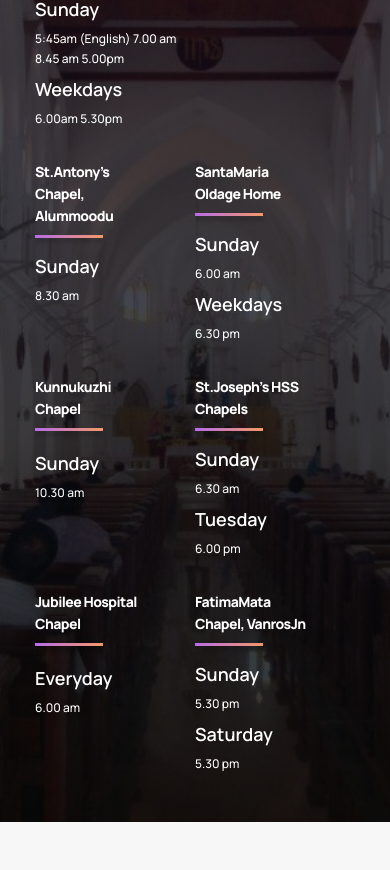
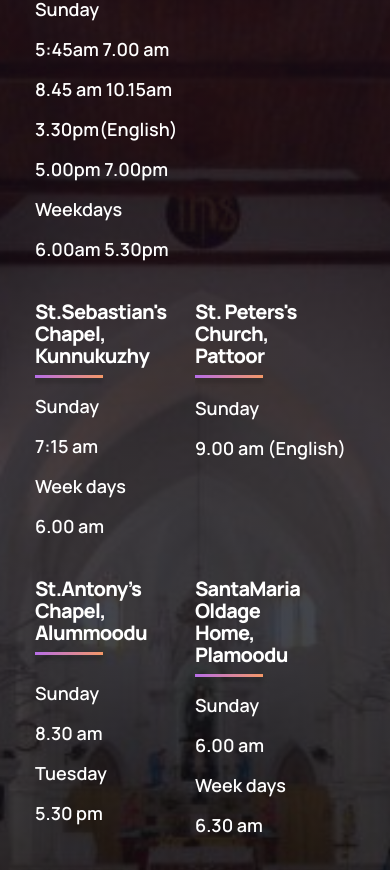
Before and after one commit to St-Joseph-Cathedral-Palayam/OfficialWebsite, a Next.js app: page / in a window 390 px wide. Shown: the part 3034-3904 px from the top of the page. Built offline with nearby package versions, Linux system fonts and the light colour scheme.

Commit message:
Updated mass timings and footer

```diff
--- a/components/Footer.js
+++ b/components/Footer.js
@@ -1,7 +1,15 @@
 import React from "react";
 import styles from "../styles/Footer.module.css";
 
-const Footer = () =>
+const Footer = () => {
+  const scrollToContact = () => {
+    const contactSection = document.getElementById('contact');
+    if (contactSection) {
+      contactSection.scrollIntoView({ behavior: 'smooth' });
+    }
+  };
+
+  return (
     <div className={styles.church__footer}>
       <div className={styles.church__footer_links}>
         <div className={styles.church__footer_links_logo}>
@@ -11,26 +19,21 @@ const Footer = () =>
           <p>All Rights Reserved</p>
         </div>
         <div className={styles.church__footer_links_div}>
-        <h4>Links</h4>
-        <p>Overons</p>
           <p>
             <a href="https://www.facebook.com/Palayampalli">Facebook</a>
           </p>
-        <p>Counters</p>
-        <p>Contact</p>
-      </div>
-      <div className={styles.church__footer_links_div}>
-        <h4>Company</h4>
-        <p>Terms & Conditions </p>
-        <p>Privacy Policy</p>
-        <p>Contact</p>
+          <p onClick={scrollToContact} style={{ cursor: 'pointer' }}>Contact</p>
         </div>
       <div className={styles.church__footer_links_div}>
         <h4>Website Design</h4>
         <p>Anil Antony</p>
         <p>anilantony3134@gmail.com</p>
+        <p>Sharon Antony M</p>
+        <p>sharonantonym@gmail.com</p>
       </div>
     </div>
-  </div>;
+  </div>
+  );
+};
 
 export default Footer;
--- a/pages/index.js
+++ b/pages/index.js
@@ -19,7 +19,7 @@ export const getStaticProps = async () => {
   }
 }
 
-const Feature = ({ title, text1, text, text2, text3 }) => (
+const Feature = ({ title, text1, text, text2, text3, text4 }) => (
   <div className={styles.church__features_container__feature}>
     <div className={styles.church__features_container__feature_title}>
       <h1>
@@ -31,14 +31,17 @@ const Feature = ({ title, text1, text, text2, text3 }) => (
       <p className={styles.text1}>
         {text1}
       </p>
-      <p>
+      <p className={styles.text1}>
         {text}
       </p>
       <p className={styles.text1}>
         {text2}
       </p>
-      <p>
+      <p className={styles.text1}>
         {text3}
+      </p>
+      <p className={styles.text1}>
+        {text4}
       </p>
     </div>
 
@@ -83,14 +86,14 @@ export default function Home({ data }) {
       </Head>
       {/* Banner Start */}
       <div className={styles.stjoseph__header} id="home" >
-        <div className={styles.stjoseph__header_content} style={{position: 'relative'}}>
-        {/* {popup.image && */}
-        {/* ( */}
+        <div className={styles.stjoseph__header_content} style={{ position: 'relative' }}>
+          {/* {popup.image && */}
+          {/* ( */}
           {/* <Popup trigger={trigger} setTrigger={setTrigger}>
             <Image src={'/assets/Easter.jpeg'} alt='popup image' width='400' height='800' className={styles.stjoseph_popup_image}/>
           </Popup> */}
-        {/* ) */}
-      {/* } */}
+          {/* ) */}
+          {/* } */}
           <h1 className={styles.gradient__text} ref={el} />
           <p>Welcome to the official website of the St. Joseph’s Metropolitan Cathedral, Trivandrum, Kerala. The
             St. Joseph’s Cathedral located at Palayam is an ancient church in India where believers from far and
@@ -141,22 +144,28 @@ export default function Home({ data }) {
         </div>
         <div className={styles.church__timing_container}>
           <div className={styles.church__timing_contained}>
-            <Feature title="St.Joseph’s Cathedral, Palayam" text1="Sunday " text="  5:45am  (English)  7.00 am 8.45 am 5.00pm" text2="Weekdays" text3="6.00am  5.30pm" />
+            <Feature title="St.Joseph’s Cathedral, Palayam" text1="Sunday " text2="  5:45am 7.00 am 8.45 am  10.15am 3.30pm(English) 5.00pm 7.00pm"
+              text3="Weekdays" text4="6.00am  5.30pm" />
           </div>
           <div className={styles.church__timing_contained}>
-            <Feature title="St.Antony’s Chapel, Alummoodu" text1="Sunday " text="8.30 am" />
+            <Feature title="St.Sebastian's Chapel, Kunnukuzhy" text1="Sunday " text="7:15 am" text2="Week days" text3="6.00 am" />
 
-            <Feature title="SantaMaria Oldage Home" text1="Sunday " text="6.00 am" text2="Weekdays" text3="6.30 pm" />
+            <Feature title="St. Peters's Church, Pattoor" text1="Sunday " text="9.00 am (English)" />
+          </div>
+          <div className={styles.church__timing_contained}>
+            <Feature title="St.Antony’s Chapel, Alummoodu" text1="Sunday " text="8.30 am"  text2="Tuesday" text3="5.30 pm" />
+
+            <Feature title="SantaMaria Oldage Home, Plamoodu" text1="Sunday " text="6.00 am" text2="Week days" text3="6.30 am" />
           </div>
           <div className={styles.church__timing_contained}>
             <Feature title="Kunnukuzhi Chapel" text1="Sunday " text="10.30 am" />
 
-            <Feature title="St.Joseph’s HSS Chapels" text1="Sunday " text="6.30 am" text2="Tuesday" text3="6.00 pm" />
+            <Feature title="St.Joseph’s HSS Chapels" text1="Week days " text="6.00 am" text2="Sunday" text3="6.30 am" />
           </div>
           <div className={styles.church__timing_contained}>
             <Feature title="Jubilee Hospital Chapel" text1="Everyday " text="6.00 am" />
 
-            <Feature title="FatimaMata Chapel, VanrosJn" text1="Sunday " text="5.30 pm" text2="Saturday" text3="5.30 pm" />
+            <Feature title="FatimaMata Chapel, VanrosJn" text1="Sunday " text="6:30 am" text2="Week days" text3="6:30 am" />
           </div>
         </div>
 
@@ -199,8 +208,8 @@ export default function Home({ data }) {
       <div className={styles.stjoseph__facebook_container}>
         <Unit />
       </div>
-      <div className={styles.stjoseph__brand_container}>
-        <h1 className={styles.gradient__text} style={{textAlign: 'center'}}> "Contact Us" </h1>
+      <div className={styles.stjoseph__brand_container} id="contact" >
+        <h1 className={styles.gradient__text} style={{ textAlign: 'center' }}  > "Contact Us" </h1>
         <Contact />
       </div>
     </>
--- a/styles/Home.module.css
+++ b/styles/Home.module.css
@@ -484,7 +484,7 @@
 
 @media screen and (max-width: 550px) {
     .church__features_container__feature_title h1 {
-        font-size: 14px;
+        font-size: 20px;
         line-height: 22px;
     }
 
```
Lines whose indentation alone changed are shown as unchanged.
